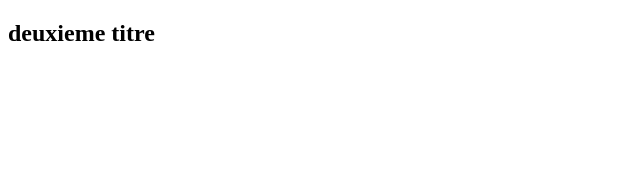
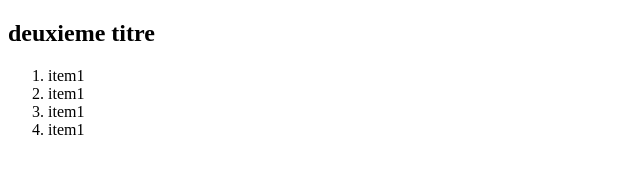
Before and after one commit to hackeuse2/test, a plain HTML site: page index.html in a window 1280 px wide. Shown: the whole page, without its empty margins (0-640 px from the left). Drawn offline with Linux system fonts and the light colour scheme.

Commit message:
crea liste

```diff
--- a/index.html
+++ b/index.html
@@ -11,6 +11,13 @@
 
 <body>
     <h2>deuxieme titre</h2>
+    <ol>
+        <li>item1</li>
+        <li>item1</li>
+        <li>item1</li>
+
+        <li>item1</li>
+    </ol>
 </body>
 
 </html>
```
